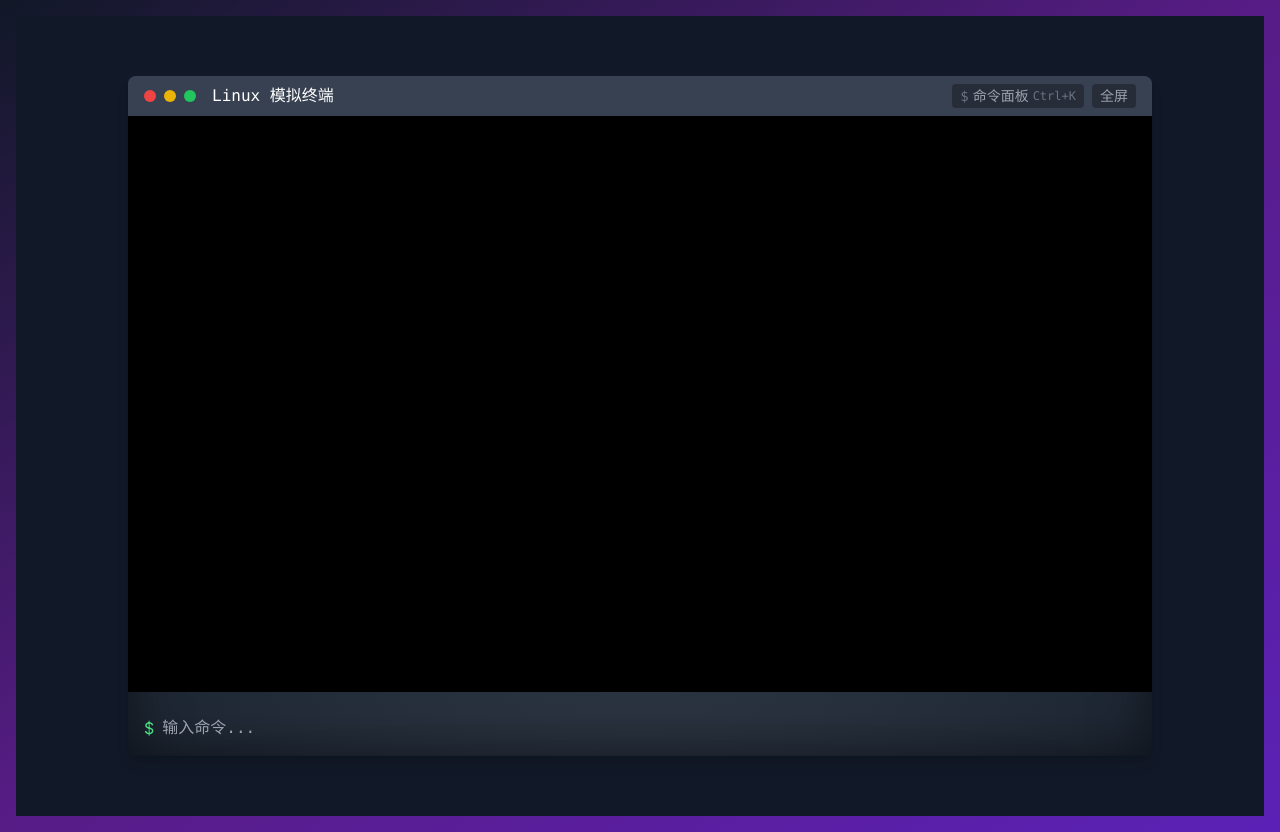
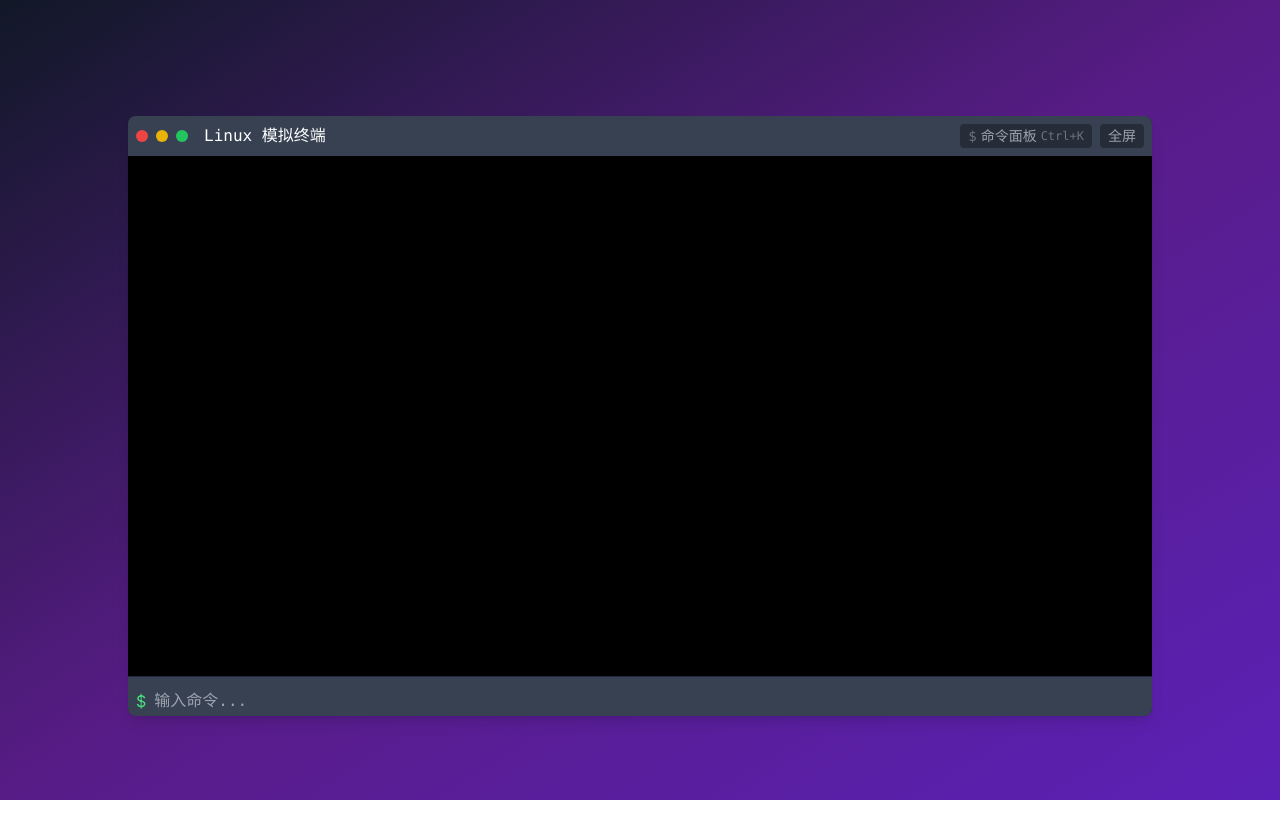
Before and after one commit to chenrongjian/linux-terminal-simulator, a Next.js app: page / in a window 1280 px wide. After the commit the page ends 800 px from the top, so only its background shows below. Built offline with nearby package versions, Linux system fonts and the light colour scheme.

Commit message:
fix:修改手机端终端样式问题

```diff
--- a/Terminal.tsx
+++ b/Terminal.tsx
@@ -798,21 +798,29 @@ export function Terminal() {
   }, []);
 
   return (
-    <div className="min-h-screen w-full flex items-center justify-center bg-gray-900">
     <div
       ref={terminalRef}
       className={`transition-all duration-300 ease-in-out ${
         isFullscreen
-            ? 'fixed inset-0 w-full h-full m-0 p-0 rounded-none bg-black'
-            : 'w-full max-w-[95vw] md:max-w-5xl h-[85vh] rounded-lg bg-gray-800'
+          ? 'fixed inset-0 w-screen h-screen m-0 p-0 rounded-none bg-black [writing-mode:vertical-lr]'
+          : 'w-full max-w-[95vw] md:max-w-5xl h-[85vh] md:h-[600px] rounded-lg mx-auto mt-2 md:mt-8 bg-gray-800'
       } shadow-lg overflow-hidden relative flex flex-col terminal-container`}
+      style={{
+        // 在全屏模式下添加额外样式以确保正确的显示方向
+        ...(isFullscreen && {
+          transform: 'translateZ(0)', // 启用硬件加速
+          WebkitTransform: 'translateZ(0)',
+          backfaceVisibility: 'hidden',
+          WebkitBackfaceVisibility: 'hidden',
+        })
+      }}
       onClick={(e) => {
         e.preventDefault();
         focusInput(true);
       }}
     >
-        {/* 命令面板按钮移到这里 */}
-        <div className={`${isFullscreen ? 'bg-black/50' : 'bg-gray-700'} px-2 sm:px-4 py-2 flex items-center justify-between relative z-10`}>
+      {/* 标题栏 */}
+      <div className="h-[40px] flex items-center px-2 relative z-10 bg-gray-700">
         {/* 左侧：终端标题和控制按钮 */}
         <div className="flex items-center">
           <div className="flex space-x-1 sm:space-x-2">
@@ -824,7 +832,7 @@ export function Terminal() {
         </div>
 
         {/* 中间：命令面板按钮和全屏切换按钮 */}
-          <div className="flex items-center space-x-2">
+        <div className="flex items-center space-x-2 ml-auto">
           <button
             onClick={(e) => {
               e.stopPropagation();
@@ -847,7 +855,7 @@ export function Terminal() {
 
         {/* 右侧：处理中状态 */}
         {isProcessing && (
-            <div className="text-yellow-400 text-xs sm:text-sm animate-pulse">
+          <div className="text-yellow-400 text-xs sm:text-sm animate-pulse ml-2">
             处理中...
           </div>
         )}
@@ -958,17 +966,12 @@ export function Terminal() {
       )}
 
       <div className="flex-1 flex flex-col min-h-0 relative z-10">
-          <div
-            className="flex-1 bg-black text-white font-mono p-4 overflow-auto relative min-h-0"
-            onClick={(e) => {
-              e.preventDefault();
-              focusInput(true);
-            }}
-            ref={outputRef}
-          >
+        <div className="flex-1 bg-black text-white font-mono overflow-auto relative min-h-0">
+          <div className="p-2">
             <TerminalOutput history={history} />
           </div>
-          <div className={`${isFullscreen ? 'bg-black' : ''} p-2 sm:p-4`}>
+        </div>
+        <div className="h-[40px] flex items-center px-2 border-t border-gray-800 bg-gray-700">
           <TerminalInput
             ref={inputRef}
             value={inputValue}
@@ -979,6 +982,5 @@ export function Terminal() {
         </div>
       </div>
     </div>
-    </div>
   )
 }
--- a/app/layout.tsx
+++ b/app/layout.tsx
@@ -36,6 +36,10 @@ export const metadata: Metadata = {
   viewport: {
     width: 'device-width',
     initialScale: 1,
+    maximumScale: 1,
+    userScalable: false,
+    viewportFit: 'cover',
+    orientation: 'portrait'
   },
   verification: {
     google: 'QfYGSzH1pxteLvqL0cx80PIKI2pVmzConq9wYXhduwE'
@@ -52,6 +56,13 @@ export default function RootLayout({
 }) {
   return (
     <html lang="zh">
+      <head>
+        <meta name="apple-mobile-web-app-capable" content="yes" />
+        <meta name="apple-mobile-web-app-status-bar-style" content="black-translucent" />
+        <meta name="screen-orientation" content="portrait" />
+        <meta name="x5-orientation" content="portrait" />
+        <meta name="format-detection" content="telephone=no,email=no,address=no" />
+      </head>
       <body className={inter.className}>{children}</body>
     </html>
   )
```
Lines whose indentation alone changed are shown as unchanged.
